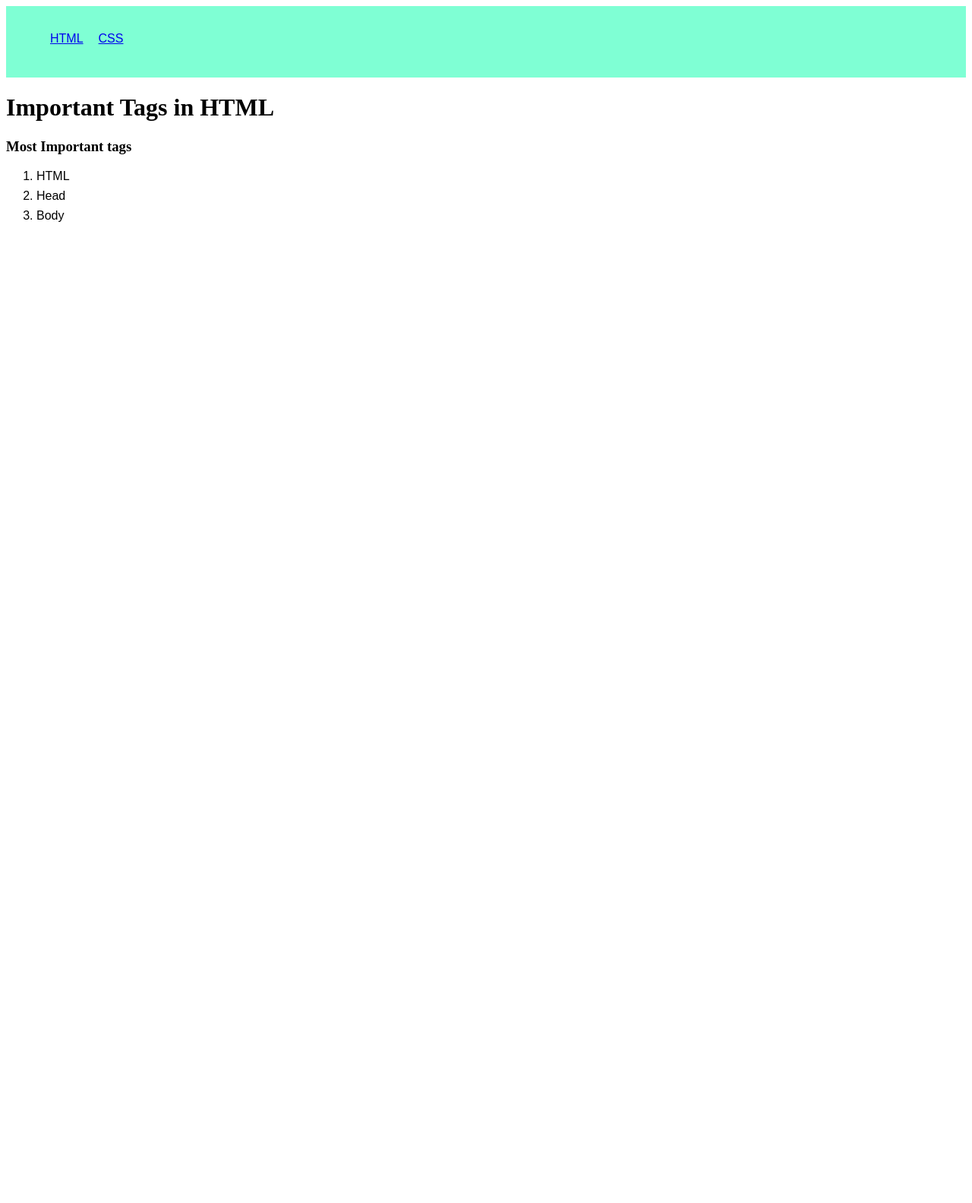
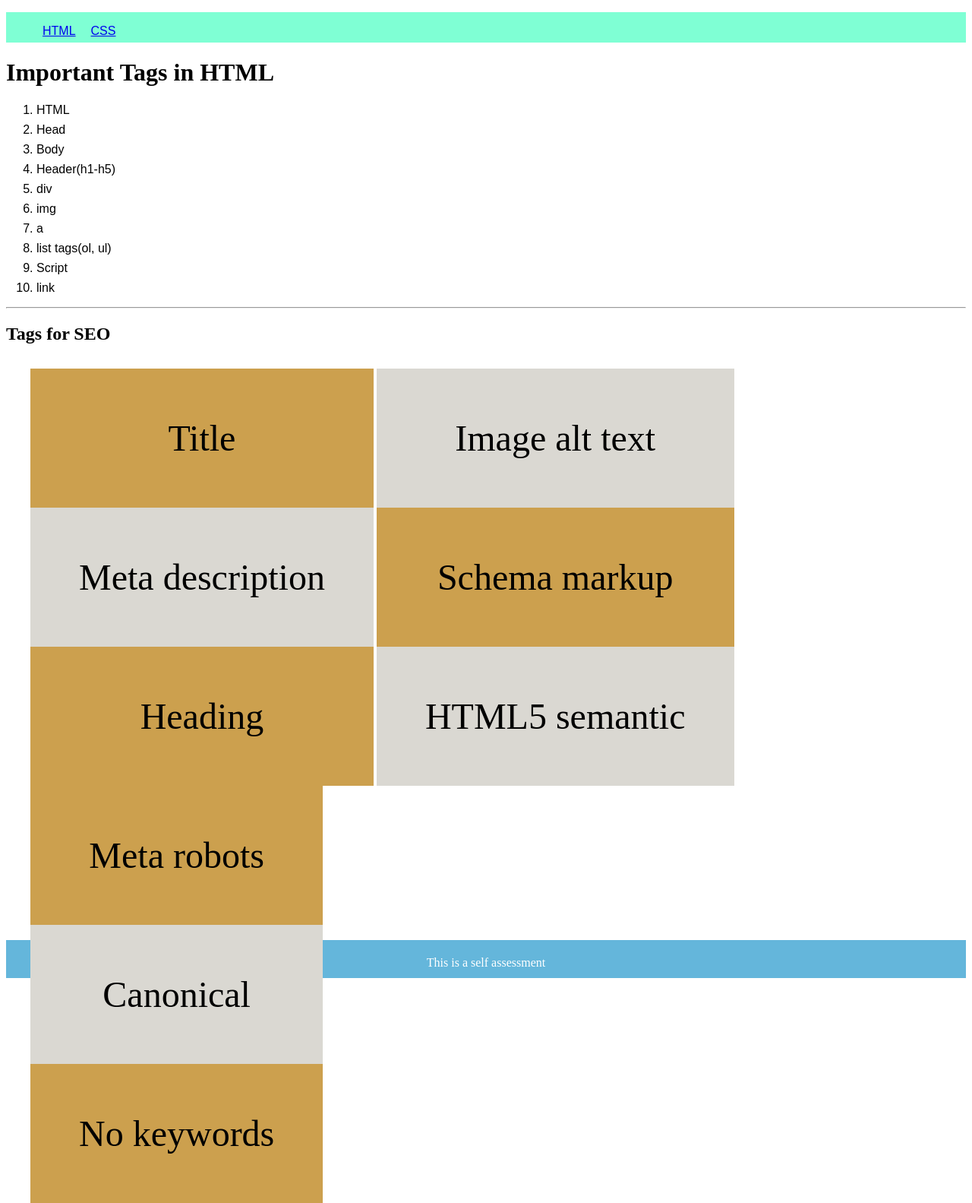
Before and after one commit to Akhilasulgante/CS5610Webdev-self-assessment, a plain HTML site: page index.html in a window 1280 px wide. Shown: the whole page at 76% size. Before the commit the page ends 800 px from the top, so only its background shows below. Drawn offline with Linux system fonts and the light colour scheme.

Commit message:
Html part

```diff
--- a/Style/index.css
+++ b/Style/index.css
@@ -1,10 +1,12 @@
 .navbar {
+  max-height: 40px;
   max-width: 1600px;
-  padding: 10px;
   background-color: aquamarine;
 }
 ul {
   align-items: left;
+  /* padding-bottom: 5px; */
+  padding-top: 8px;
 }
 
 .navcontent {
@@ -16,3 +18,36 @@ li {
   font: 1rem "Fira Sans", sans-serif;
   margin-bottom: 0.5rem;
 }
+
+footer {
+  max-height: 40px;
+  display: flex;
+  justify-content: center;
+  padding: 5px;
+  background-color: #64b6db;
+  color: #fff;
+}
+
+.container {
+  height: 90vh;
+  margin: 2rem;
+  display: block;
+  /* grid-template-columns: 1fr 1fr 1fr;
+  grid-template-rows: 1fr 1fr 1fr; */
+}
+.grid-row {
+  display: inline-block;
+}
+.cell {
+  color: black;
+  font-size: 3rem;
+  text-align: center;
+  padding: 4rem;
+}
+
+.cell-1 {
+  background: rgb(204, 160, 78);
+}
+.cell-2 {
+  background: rgb(218, 216, 210);
+}
--- a/index.html
+++ b/index.html
@@ -16,12 +16,40 @@
       </ul>
     </nav>
     <h1>Important Tags in HTML</h1>
-
-    <h3>Most Important tags</h3>
     <ol>
       <li>HTML</li>
       <li>Head</li>
       <li>Body</li>
+      <li>Header(h1-h5)</li>
+      <li>div</li>
+      <li>img</li>
+      <li>a</li>
+      <li>list tags(ol, ul)</li>
+      <li>Script</li>
+      <li>link</li>
     </ol>
+
+    <hr />
+    <h2>Tags for SEO</h2>
+    <div class="container">
+      <span class="grid-row">
+        <div class="cell cell-1">Title</div>
+        <div class="cell cell-2">Meta description</div>
+        <div class="cell cell-1">Heading</div>
+      </span>
+      <span class="grid-row">
+        <div class="cell cell-2">Image alt text</div>
+        <div class="cell cell-1">Schema markup</div>
+        <div class="cell cell-2">HTML5 semantic</div>
+      </span>
+      <span class="grid-row">
+        <div class="cell cell-1">Meta robots</div>
+        <div class="cell cell-2">Canonical</div>
+        <div class="cell cell-1">No keywords</div>
+      </span>
+    </div>
+    <footer>
+      <p>This is a self assessment</p>
+    </footer>
   </body>
 </html>
```
Also changed, not shown: cssdemo.html (+2 -2 lines).
